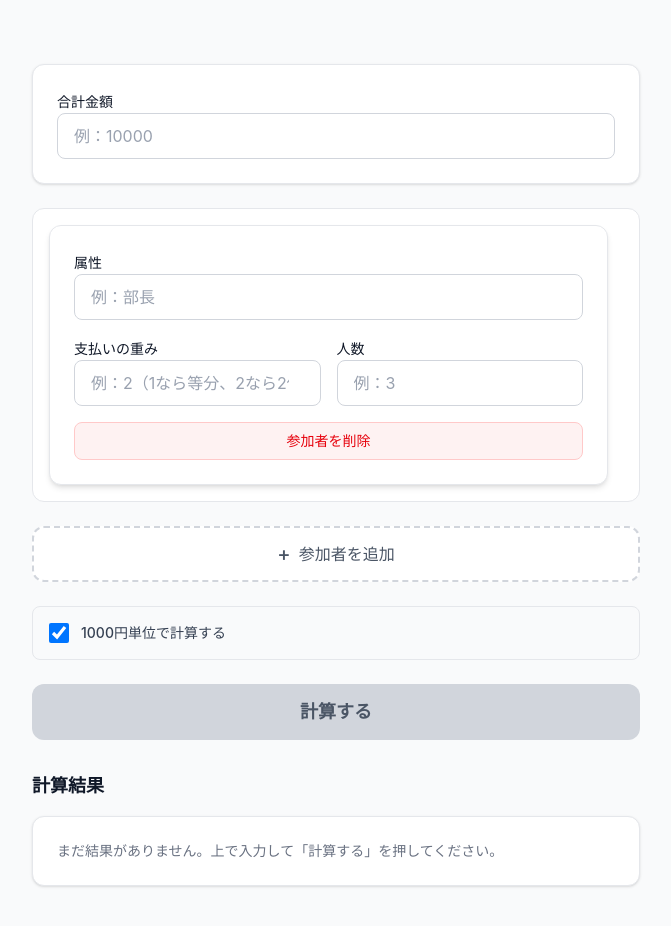
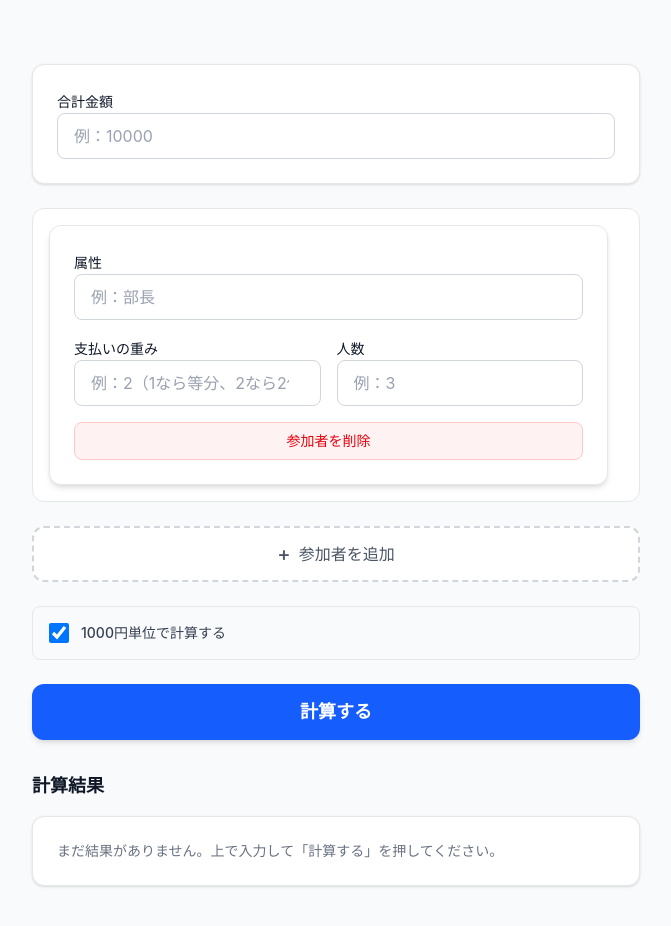
Before and after one commit to netakiryosuke/boss-pays-more, a Next.js app: page / in a window 1280 px wide. Shown: the top 926 px of the page, without its empty margins (304-975 px from the left). Built offline with nearby package versions, Linux system fonts and the light colour scheme.

Commit message:
Remove disabled state from CalculateButton component

```diff
--- a/src/components/InputForm.tsx
+++ b/src/components/InputForm.tsx
@@ -133,8 +133,6 @@ export default function InputForm({
 
                     <CalculateButton
                         onClick={handleCalculate}
-                        disabled={!isValid}
-                        onDisabledClick={() => setSubmitAttempted(true)}
                     />
                 </div>
             </div>
```
